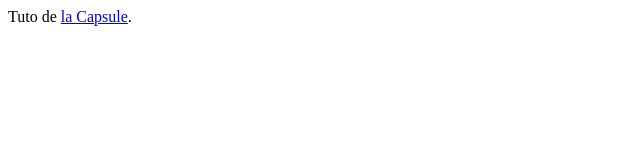
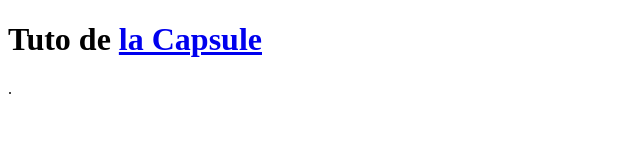
Before and after one commit to aclj-aclj/test-la-capsule, a plain HTML site: page index.html in a window 1280 px wide. Shown: the whole page, without its empty margins (0-640 px from the left). Drawn offline with Linux system fonts and the light colour scheme.

Commit message:
ajout de la balise sémantique h1

```diff
--- a/index.html
+++ b/index.html
@@ -6,6 +6,6 @@
     <title>apprendre git et github</title>
 </head>
 <body>
-    Tuto de <a href="https://www.youtube.com/watch?v=hPfgekYUKgk" target="_blank" rel="noopener noreferrer">la Capsule</a>.
+<h1>Tuto de <a href="https://www.youtube.com/watch?v=hPfgekYUKgk" target="_blank" rel="noopener noreferrer">la Capsule</a></h1>.
 </body>
 </html>
```
